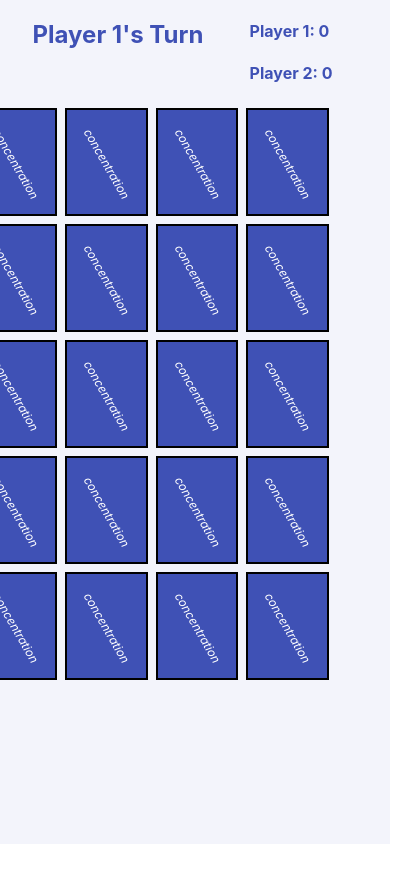
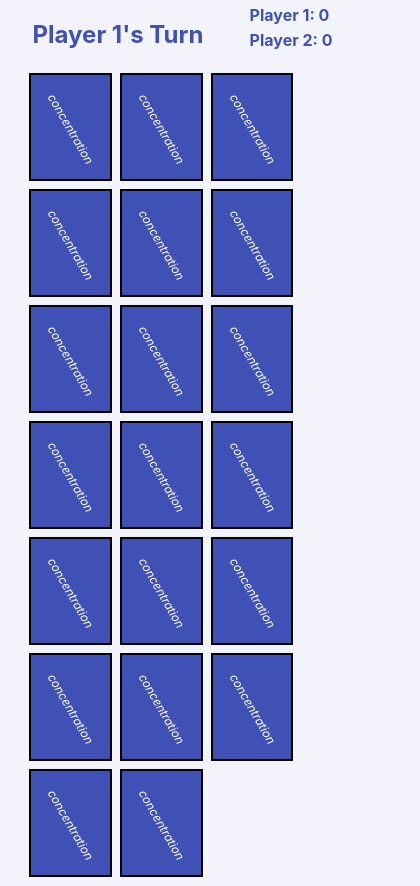
Before and after one commit to tkshehan/concentration, a React (Create React App) app: page / in a window 390 px wide. Shown: the whole page, 420 px wide, since content can reach past the window. Before the commit the page ends 844 px from the top, so only its background shows below. Built offline with nearby package versions, Linux system fonts and the light colour scheme.

Commit message:
add 426 width breakpoint

```diff
--- a/src/components/Info.css
+++ b/src/components/Info.css
@@ -10,6 +10,13 @@
   background-color: #f3f4fb;
 }
 
+@media (max-width: 426px) {
+  h4 {
+    margin-bottom: 0;
+    margin-top: 5px;
+  }
+}
+
 @media (min-width: 600) {
   .info {
     width: 600px;
--- a/src/components/PlayArea.css
+++ b/src/components/PlayArea.css
@@ -1,5 +1,5 @@
 .playarea {
-  width: 450px;
+  width: 340px;
 }
 
 .cards {
@@ -24,6 +24,12 @@ button.newGame {
   background-color: #f3f4fb;
 }
 
+@media (min-width: 426px) {
+  .playarea {
+    width: 426px;
+  }
+}
+
 @media (min-width: 600px) {
   .playarea {
     width: 600px;
--- a/src/index.css
+++ b/src/index.css
@@ -1,4 +1,5 @@
 body {
+  background-color: #f3f4fb;
   margin: 0;
   font-family: -apple-system, BlinkMacSystemFont, 'Segoe UI', 'Roboto', 'Oxygen',
     'Ubuntu', 'Cantarell', 'Fira Sans', 'Droid Sans', 'Helvetica Neue',
@@ -45,7 +46,7 @@ button {
   text-align: center;
   cursor: pointer;
   white-space: nowrap;
-   border-radius:4px
+  border-radius: 4px
 }
 
 button:hover {
```
Also changed, not shown: 1 other file (tests, documents, lock files or other folders).
